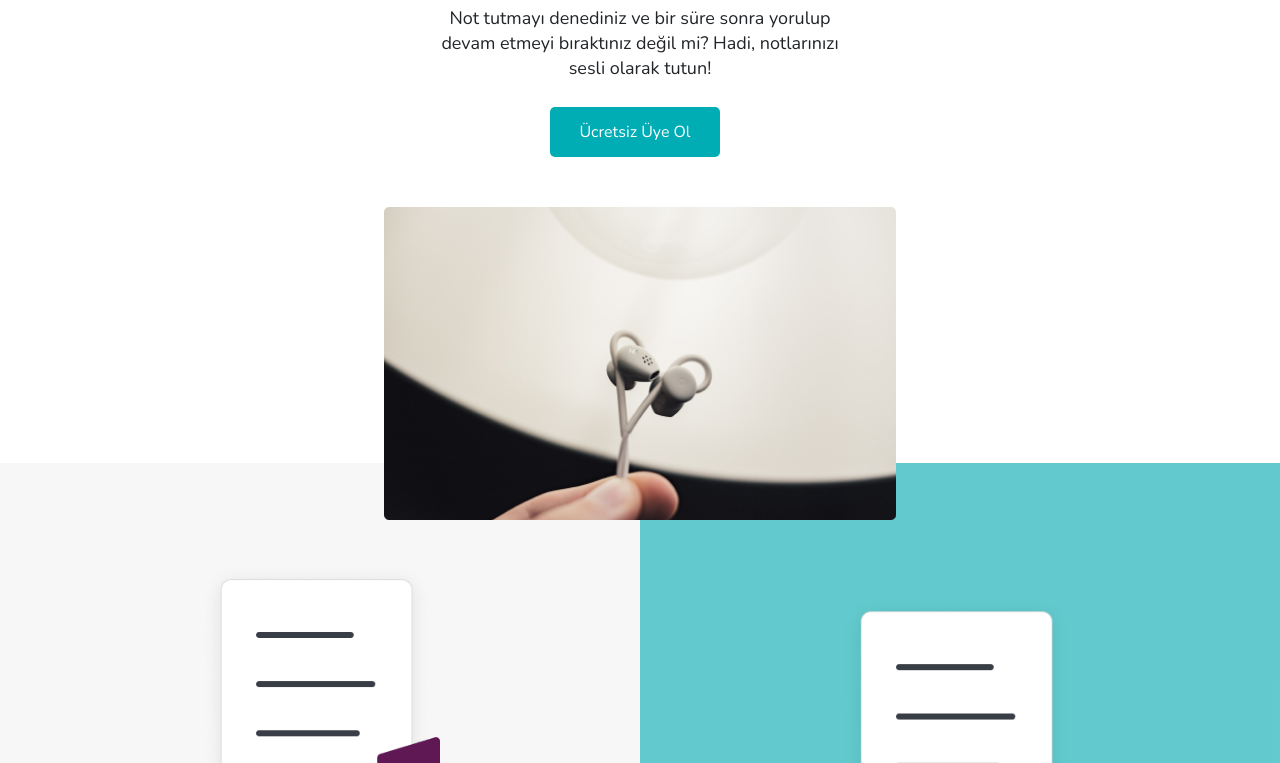
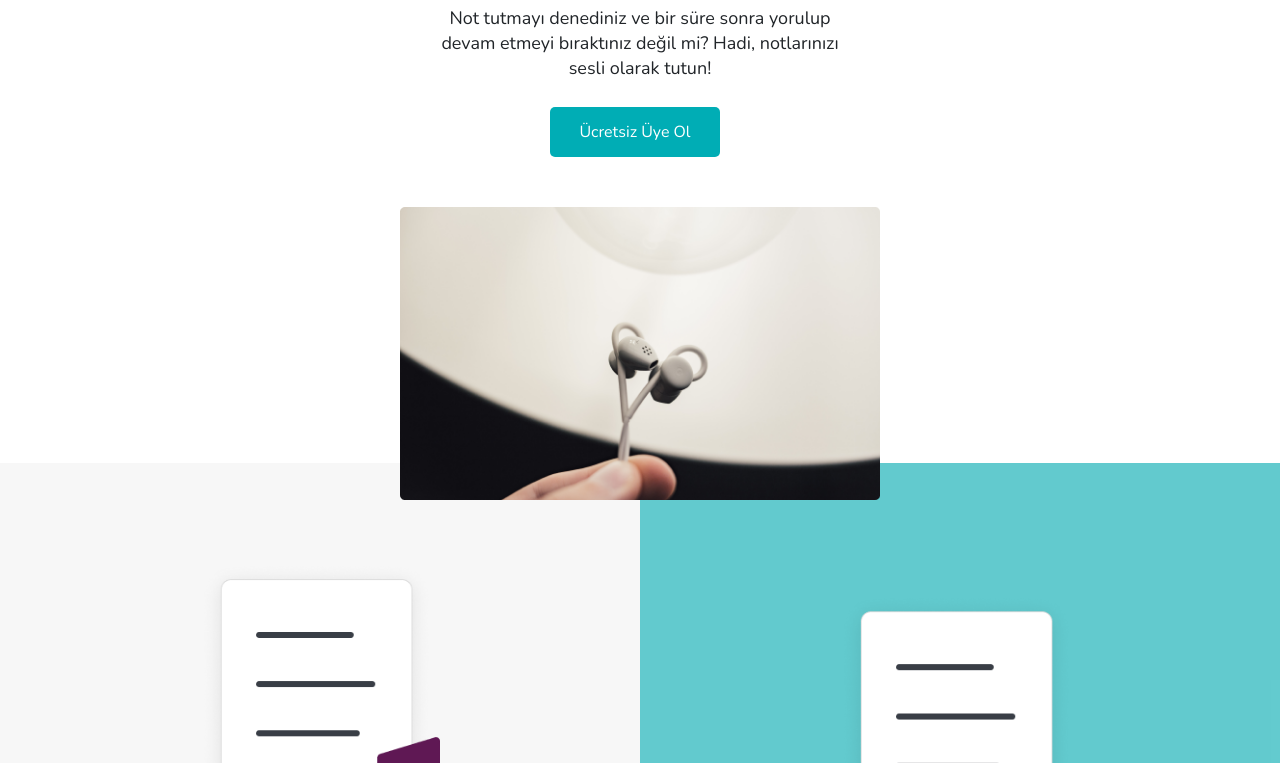
Before and after one commit to batin/NoisyNotes, a Gatsby site: page / in a window 1280 px wide. Shown: the part 337-1100 px from the top of the page. Built offline with nearby package versions, Linux system fonts and the light colour scheme; Gatsby itself is replaced by a stand-in of ours.

Commit message:
s1 image width fix for widescreen devices

```diff
--- a/src/styles/homePage.scss
+++ b/src/styles/homePage.scss
@@ -68,7 +68,7 @@ section {
   }
 
   .s1Img {
-    width: 40%;
+    width: 60vh;
     margin: auto;
     background-repeat: no-repeat;
     background-position: center;
```
